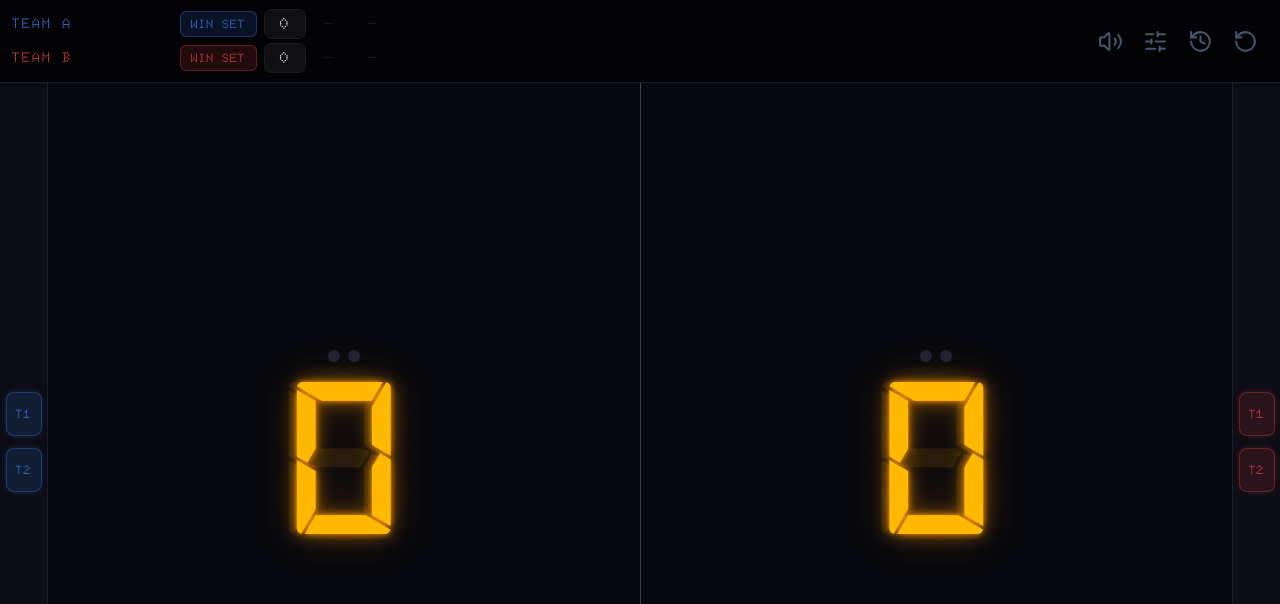
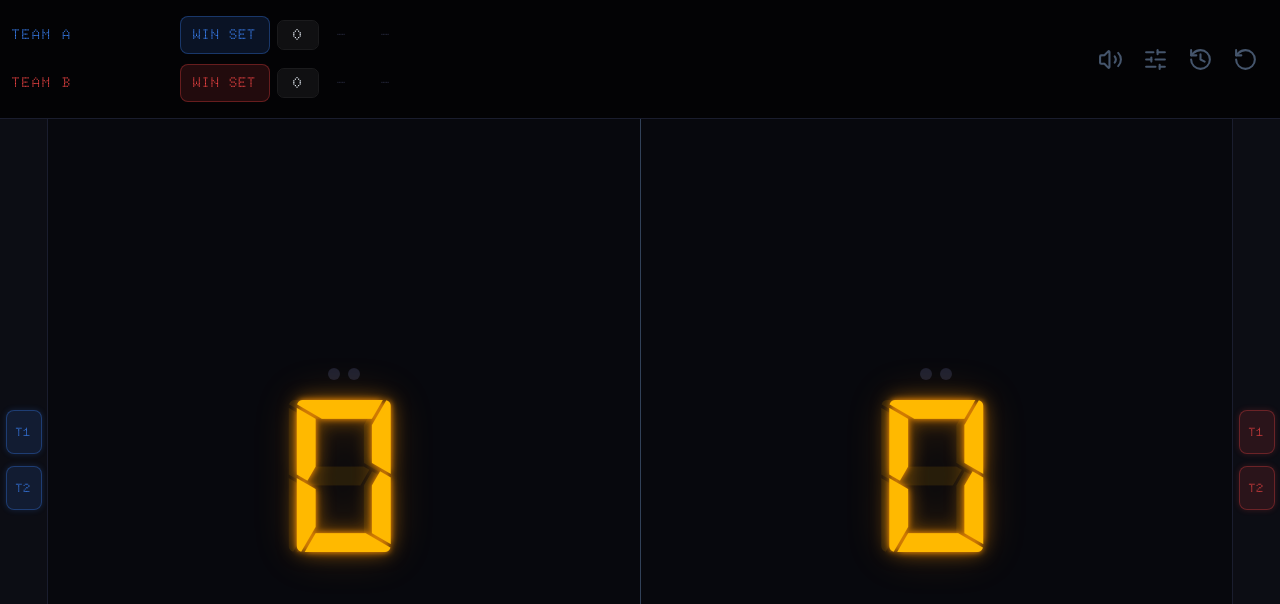
Before and after one commit to borja-munoz/spikeboard, a React (Vite) app: page / in a window 1280 px wide. Shown: the top 604 px of the page. Built offline with nearby package versions, Linux system fonts and the light colour scheme.

Commit message:
Increase top row height

```diff
--- a/src/components/MatchHeader.tsx
+++ b/src/components/MatchHeader.tsx
@@ -59,9 +59,9 @@ export function MatchHeader({ onOpenConfig, onOpenHistory }: Props) {
 
   return (
     <>
-      <div className="flex items-center gap-2 bg-[#030305] px-3 py-2.5 border-b border-[#1a1d2e]">
+      <div className="flex items-center gap-2 bg-[#030305] px-3 py-4 border-b border-[#1a1d2e]">
         {/* Centre — team names + win set buttons + set scores */}
-        <div className="flex flex-1 flex-col gap-1.5">
+        <div className="flex flex-1 flex-col gap-2.5">
           {([
             { color: colorA, name: config.teamNames[0], scoreKey: 'scoreA' as const, teamId: 'A' as const },
             { color: colorB, name: config.teamNames[1], scoreKey: 'scoreB' as const, teamId: 'B' as const },
@@ -95,7 +95,7 @@ export function MatchHeader({ onOpenConfig, onOpenHistory }: Props) {
               <button
                 onClick={() => assignSet(teamId)}
                 disabled={!!matchWinner}
-                className="rounded-md px-2.5 py-1 text-xs font-bold uppercase tracking-wider transition-all active:opacity-70 disabled:opacity-30"
+                className="rounded-lg px-3 py-2 text-sm font-bold uppercase tracking-wider transition-all active:opacity-70 disabled:opacity-30"
                 style={{ background: color + '22', color, border: `1px solid ${color}55` }}
               >
                 {t('scoreboard.winSet')}
```
